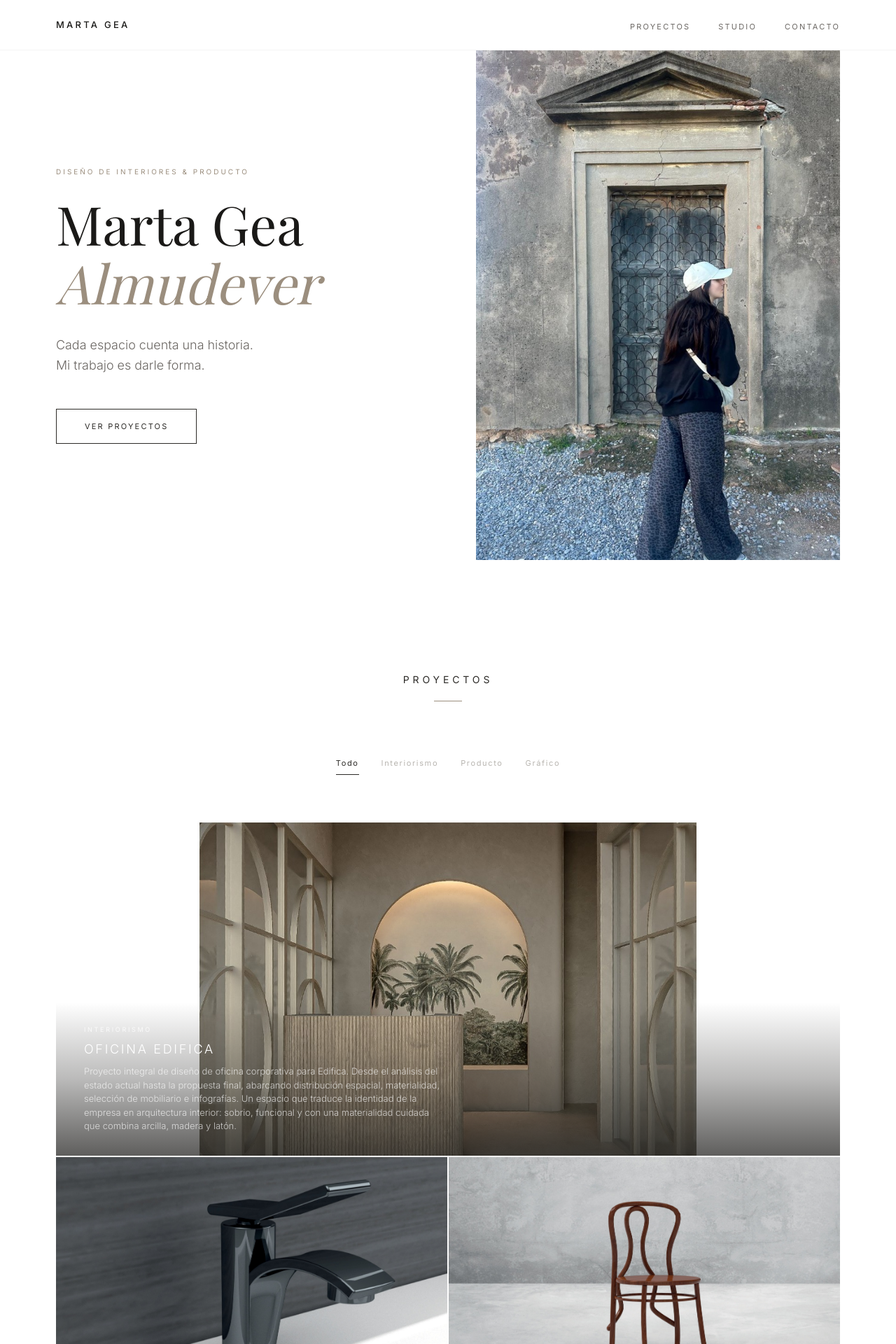
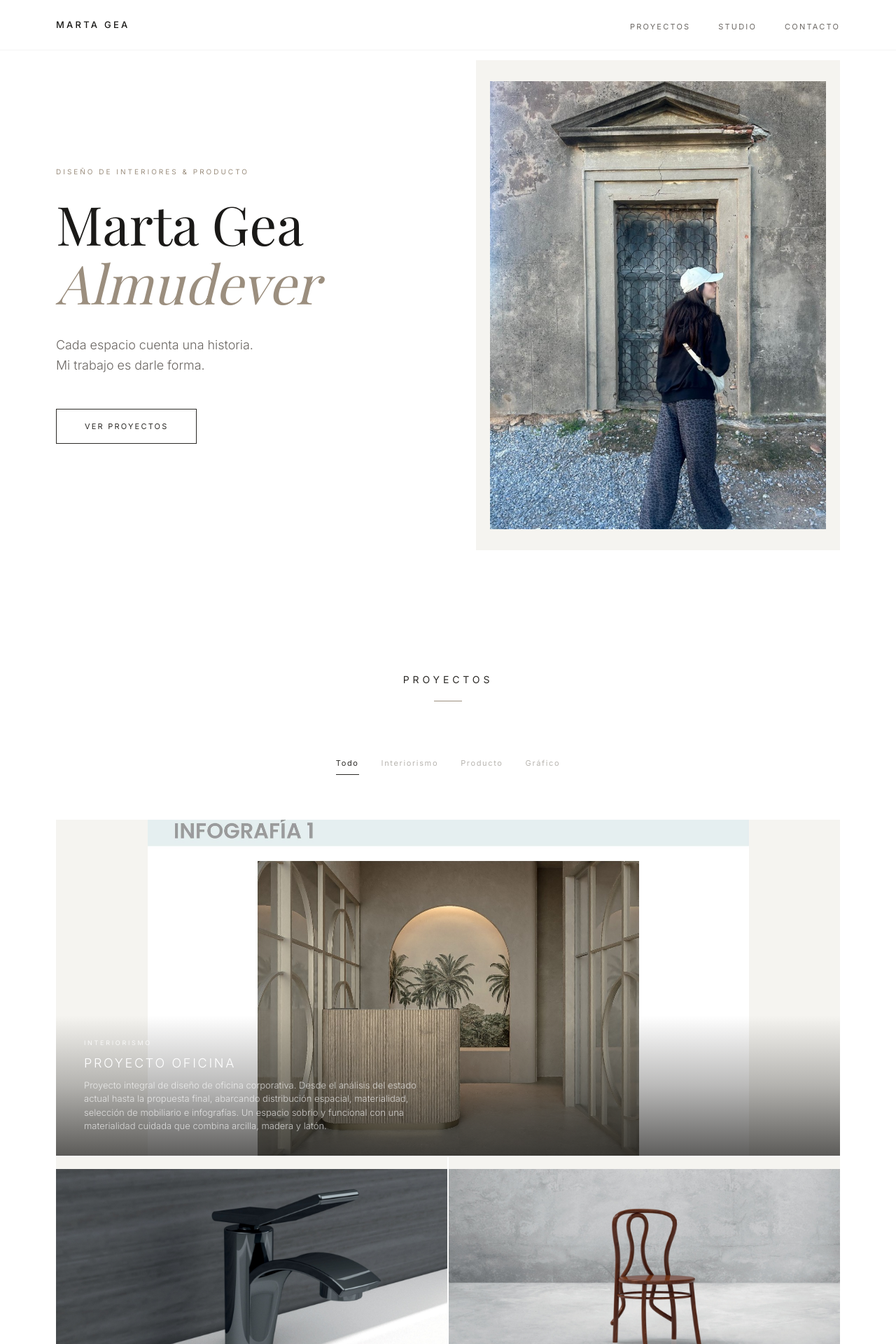
Before and after one commit to martagea5/marta-gea-portfolio, a Next.js app: page / in a window 1280 px wide. Shown: the top 1920 px of the page at 70% size. Built offline with nearby package versions, Linux system fonts and the light colour scheme.

Commit message:
Quitar nombre cliente, arreglar foto hero y filtrar secciones por categoria

```diff
--- a/src/app/page.tsx
+++ b/src/app/page.tsx
@@ -1,11 +1,9 @@
 import Nav from "@/components/Nav";
 import Hero from "@/components/Hero";
-import Projects from "@/components/Projects";
-import ProjectDetail from "@/components/ProjectDetail";
+import Portfolio from "@/components/Portfolio";
 import Studio from "@/components/Studio";
 import Contact from "@/components/Contact";
 import Footer from "@/components/Footer";
-import { projects } from "@/lib/data";
 
 export default function Home() {
   return (
@@ -13,10 +11,7 @@ export default function Home() {
       <Nav />
       <main>
         <Hero />
-        <Projects />
-        {projects.map((p) => (
-          <ProjectDetail key={p.id} project={p} />
-        ))}
+        <Portfolio />
         <Studio />
         <Contact />
       </main>
--- a/src/components/Hero.tsx
+++ b/src/components/Hero.tsx
@@ -50,15 +50,16 @@ export default function Hero() {
         initial={{ opacity: 0, scale: 1.02 }}
         animate={{ opacity: 1, scale: 1 }}
         transition={{ duration: 1.1, delay: 0.2, ease: [0.25, 0.46, 0.45, 0.94] }}
-        className="relative h-full min-h-[500px] lg:min-h-[600px] overflow-hidden"
+        className="relative flex items-center justify-center min-h-[500px] lg:min-h-[700px] bg-stone-50"
       >
         <Image
           src="/img/marta-hero.jpg"
           alt="Marta Gea"
-          fill
+          width={768}
+          height={1024}
           priority
-          className="object-cover object-top"
-          sizes="(max-width: 1024px) 100vw, 50vw"
+          className="max-h-[80vh] w-auto object-contain"
+          sizes="(max-width: 1024px) 90vw, 45vw"
         />
       </motion.div>
     </section>
--- /dev/null
+++ b/src/components/Portfolio.tsx
@@ -0,0 +1,26 @@
+"use client";
+
+import { useState } from "react";
+import Projects from "./Projects";
+import ProjectDetail from "./ProjectDetail";
+import { projects, type ProjectCategory } from "@/lib/data";
+
+export type Filter = "all" | ProjectCategory;
+
+export default function Portfolio() {
+  const [active, setActive] = useState<Filter>("all");
+
+  const visible =
+    active === "all"
+      ? projects
+      : projects.filter((p) => p.category === active);
+
+  return (
+    <>
+      <Projects active={active} onFilterChange={setActive} />
+      {visible.map((p) => (
+        <ProjectDetail key={p.id} project={p} />
+      ))}
+    </>
+  );
+}
--- a/src/components/Projects.tsx
+++ b/src/components/Projects.tsx
@@ -1,12 +1,10 @@
 "use client";
 
-import { useState } from "react";
 import { motion, AnimatePresence } from "framer-motion";
 import Image from "next/image";
 import SectionHeader from "./SectionHeader";
-import { projects, type ProjectCategory } from "@/lib/data";
-
-type Filter = "all" | ProjectCategory;
+import { projects } from "@/lib/data";
+import type { Filter } from "./Portfolio";
 
 const filters: { value: Filter; label: string }[] = [
   { value: "all", label: "Todo" },
@@ -15,9 +13,12 @@ const filters: { value: Filter; label: string }[] = [
   { value: "grafico", label: "Gráfico" },
 ];
 
-export default function Projects() {
-  const [active, setActive] = useState<Filter>("all");
+interface Props {
+  active: Filter;
+  onFilterChange: (filter: Filter) => void;
+}
 
+export default function Projects({ active, onFilterChange }: Props) {
   const filtered =
     active === "all"
       ? projects
@@ -35,7 +36,7 @@ export default function Projects() {
         {filters.map((f) => (
           <button
             key={f.value}
-            onClick={() => setActive(f.value)}
+            onClick={() => onFilterChange(f.value)}
             className={`text-[11px] tracking-[0.15em] pb-2 relative transition-colors ${
               active === f.value
                 ? "text-charcoal"
@@ -96,7 +97,7 @@ export default function Projects() {
                     src={project.thumbnail}
                     alt={project.title}
                     fill
-                    className="object-cover transition-transform duration-700 ease-out group-hover:scale-[1.04]"
+                    className="object-contain bg-stone-50 transition-transform duration-700 ease-out group-hover:scale-[1.02]"
                     sizes="(max-width: 768px) 100vw, 50vw"
                   />
                 </div>
--- a/src/lib/data.ts
+++ b/src/lib/data.ts
@@ -14,14 +14,14 @@ export interface Project {
 
 export const projects: Project[] = [
   {
-    id: "edifica",
-    title: "OFICINA EDIFICA",
+    id: "oficina",
+    title: "PROYECTO OFICINA",
     category: "interiorismo",
     categoryLabel: "INTERIORISMO",
     thumbnail: "/img/projects/edifica-infografia-1.jpg",
     description:
-      "Proyecto integral de diseño de oficina corporativa para Edifica. Desde el análisis del estado actual hasta la propuesta final, abarcando distribución espacial, materialidad, selección de mobiliario e infografías. Un espacio que traduce la identidad de la empresa en arquitectura interior: sobrio, funcional y con una materialidad cuidada que combina arcilla, madera y latón.",
-    meta: "Salamandra Interiorismo · Valencia, 2024",
+      "Proyecto integral de diseño de oficina corporativa. Desde el análisis del estado actual hasta la propuesta final, abarcando distribución espacial, materialidad, selección de mobiliario e infografías. Un espacio sobrio y funcional con una materialidad cuidada que combina arcilla, madera y latón.",
+    meta: "Diseño de interiores · Valencia, 2024",
     images: [
       { src: "/img/projects/edifica-planta-actual.jpg", caption: "Estado actual" },
       { src: "/img/projects/edifica-planta-propuesta.jpg", caption: "Planta propuesta" },
```
Also changed, not shown: 1 other file (tests, documents, lock files or other folders).
